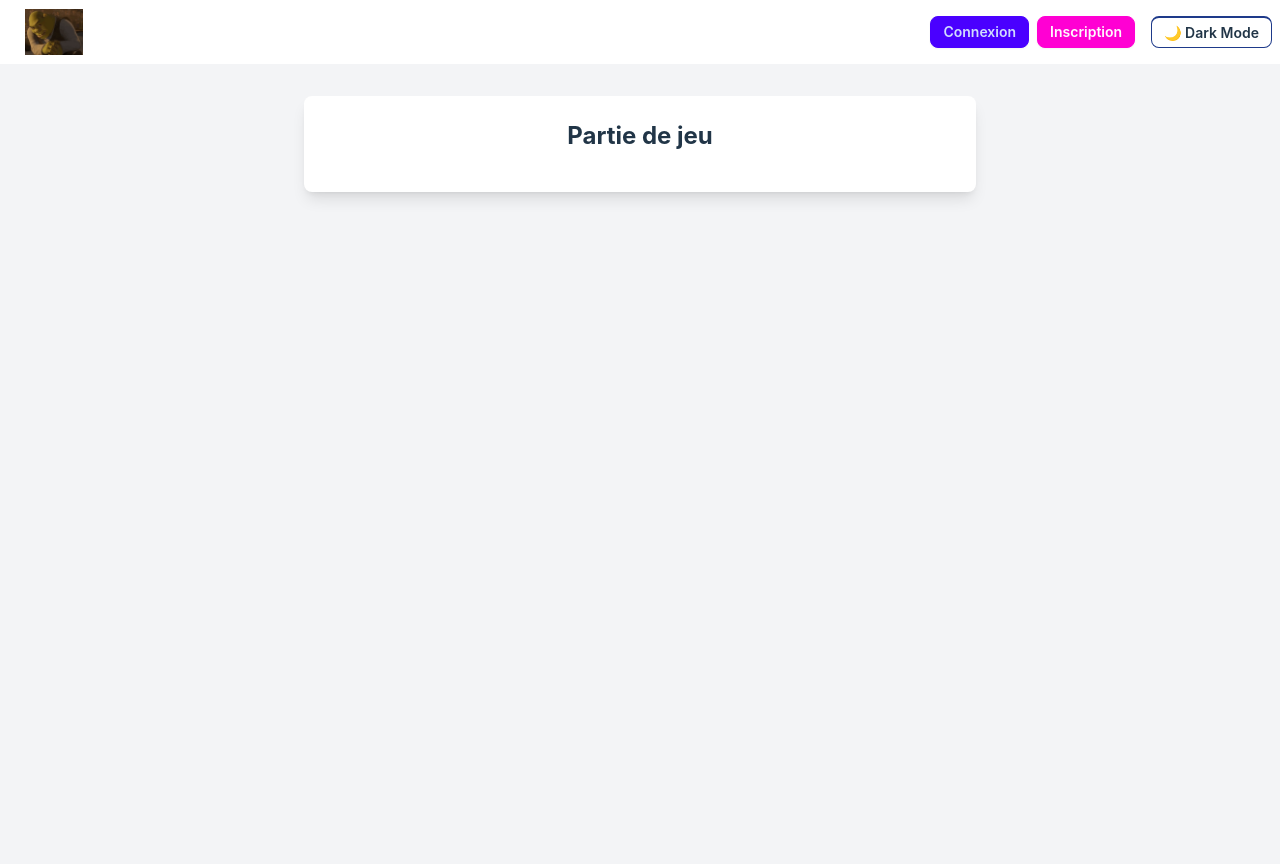
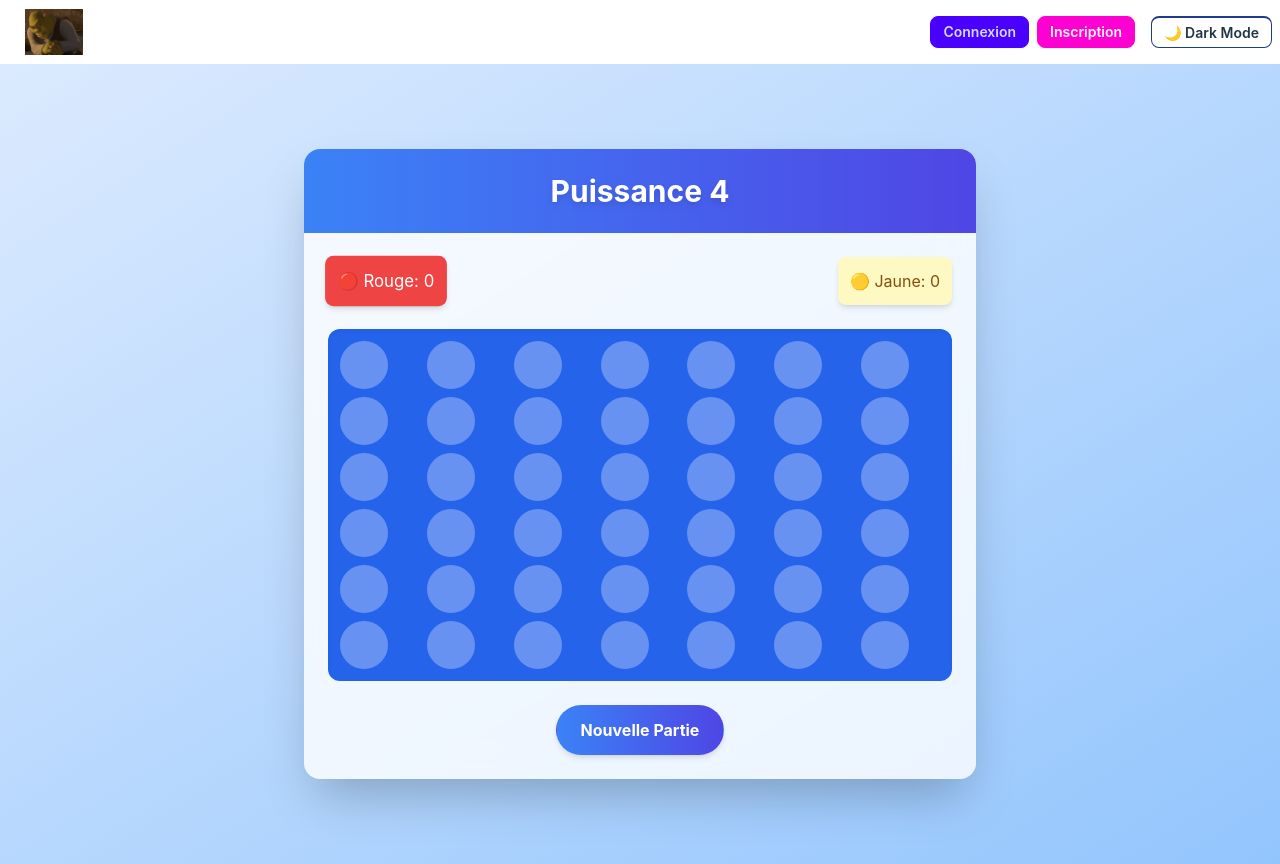
Before and after one commit to Azroph/React-game, a React (Vite) app in the folder frontend/: page /game in a window 1280 px wide. Built offline with nearby package versions, Linux system fonts and the light colour scheme; no server answers; sample sign-in values are in the browser's storage.

Commit message:
add game

```diff
--- a/frontend/src/Components/Game/Game.jsx
+++ b/frontend/src/Components/Game/Game.jsx
@@ -1,158 +1,221 @@
-import React, { useEffect, useState } from 'react';
-import io from 'socket.io-client';
+import React, { useState } from 'react';
 
-const Game = () => {
-    const [socket, setSocket] = useState(null);
-    const [gameState, setGameState] = useState({
-        gameId: null,
-        isCreator: false,
-        currentTurn: false,
-        status: 'disconnected' // 'disconnected', 'waiting', 'playing'
-    });
+// Constantes du jeu
+const ROWS = 6;
+const COLUMNS = 7;
 
-    useEffect(() => {
-        // Récupérer l'ID utilisateur du localStorage
-        const userId = localStorage.getItem('userId');
+function Puissance4() {
+  // États du jeu
+  const [board, setBoard] = useState(
+    Array(ROWS).fill(null).map(() => Array(COLUMNS).fill(null))
+  );
+  const [currentPlayer, setCurrentPlayer] = useState('rouge');
+  const [scores, setScores] = useState({ rouge: 0, jaune: 0 });
+  const [gameStatus, setGameStatus] = useState('en_cours');
+  const [winner, setWinner] = useState(null);
 
-        // Créer la connexion WebSocket
-        const socket = io('http://localhost:3000', {
-            path: '/ws/game'
-        });
+  // Réinitialisation du jeu
+  const resetGame = () => {
+    setBoard(Array(ROWS).fill(null).map(() => Array(COLUMNS).fill(null)));
+    setCurrentPlayer('rouge');
+    setGameStatus('en_cours');
+    setWinner(null);
+  };
 
-        // Gestionnaire de connexion
-        socket.on('connect', () => {
-            console.log('Connecté au serveur WebSocket');
-            setGameState(prev => ({ ...prev, status: 'connected' }));
-        });
+  // Vérification des victoires
+  const checkVictory = (newBoard, player) => {
+    // Vérification horizontale
+    for (let row = 0; row < ROWS; row++) {
+      for (let col = 0; col <= COLUMNS - 4; col++) {
+        if (
+          newBoard[row][col] === player &&
+          newBoard[row][col + 1] === player &&
+          newBoard[row][col + 2] === player &&
+          newBoard[row][col + 3] === player
+        ) {
+          return true;
+        }
+      }
+    }
 
-        // Écouter les événements du jeu
-        socket.on('gameCreated', ({ gameId }) => {
-            setGameState(prev => ({
-                ...prev,
-                gameId,
-                isCreator: true,
-                status: 'waiting'
-            }));
-        });
+    // Vérification verticale
+    for (let row = 0; row <= ROWS - 4; row++) {
+      for (let col = 0; col < COLUMNS; col++) {
+        if (
+          newBoard[row][col] === player &&
+          newBoard[row + 1][col] === player &&
+          newBoard[row + 2][col] === player &&
+          newBoard[row + 3][col] === player
+        ) {
+          return true;
+        }
+      }
+    }
 
-        socket.on('playerJoined', ({ userId }) => {
-            setGameState(prev => ({
-                ...prev,
-                status: 'playing',
-                currentTurn: prev.isCreator // Le créateur commence
-            }));
-        });
+    // Vérification diagonale (montante)
+    for (let row = 3; row < ROWS; row++) {
+      for (let col = 0; col <= COLUMNS - 4; col++) {
+        if (
+          newBoard[row][col] === player &&
+          newBoard[row - 1][col + 1] === player &&
+          newBoard[row - 2][col + 2] === player &&
+          newBoard[row - 3][col + 3] === player
+        ) {
+          return true;
+        }
+      }
+    }
 
-        socket.on('gameJoined', ({ gameId }) => {
-            setGameState(prev => ({
-                ...prev,
-                gameId,
-                status: 'playing',
-                currentTurn: false // Le joueur 2 attend son tour
-            }));
-        });
+    // Vérification diagonale (descendante)
+    for (let row = 0; row <= ROWS - 4; row++) {
+      for (let col = 0; col <= COLUMNS - 4; col++) {
+        if (
+          newBoard[row][col] === player &&
+          newBoard[row + 1][col + 1] === player &&
+          newBoard[row + 2][col + 2] === player &&
+          newBoard[row + 3][col + 3] === player
+        ) {
+          return true;
+        }
+      }
+    }
 
-        socket.on('opponentAction', ({ action }) => {
-            // Gérer l'action de l'adversaire ici
-            setGameState(prev => ({
-                ...prev,
-                currentTurn: true
-            }));
-        });
+    return false;
+  };
 
-        socket.on('actionConfirmed', ({ nextTurn }) => {
-            setGameState(prev => ({
-                ...prev,
-                currentTurn: false
-            }));
-        });
+  // Vérification match nul
+  const checkDraw = (newBoard) => {
+    return newBoard.every(row => row.every(cell => cell !== null));
+  };
 
-        socket.on('error', ({ message }) => {
-            console.error('Erreur WebSocket:', message);
-        });
+  // Jouer un coup
+  const playMove = (col) => {
+    if (gameStatus !== 'en_cours') return;
 
-        setSocket(socket);
+    // Copie du plateau pour éviter la mutation directe
+    const newBoard = [...board.map(row => [...row])];
 
-        // Nettoyage à la déconnexion
-        return () => {
-            socket.disconnect();
-        };
-    }, []);
+    // Trouver la première ligne libre dans la colonne
+    for (let row = ROWS - 1; row >= 0; row--) {
+      if (newBoard[row][col] === null) {
+        newBoard[row][col] = currentPlayer;
 
-    // Fonction pour créer une nouvelle partie
-    const createGame = () => {
-        const userId = localStorage.getItem('userId');
-        socket.emit('createGame', userId);
-    };
+        // Vérifier la victoire
+        if (checkVictory(newBoard, currentPlayer)) {
+          setBoard(newBoard);
+          setGameStatus('gagne');
+          setWinner(currentPlayer);
+          setScores(prev => ({
+            ...prev,
+            [currentPlayer]: prev[currentPlayer] + 1
+          }));
+          return;
+        }
 
-    // Fonction pour rejoindre une partie
-    const joinGame = (gameId) => {
-        const userId = localStorage.getItem('userId');
-        socket.emit('joinGame', { gameId, userId });
-    };
+        // Vérifier match nul
+        if (checkDraw(newBoard)) {
+          setBoard(newBoard);
+          setGameStatus('egalite');
+          return;
+        }
 
-    // Fonction pour effectuer une action
-    const performAction = (action) => {
-        if (!gameState.currentTurn) return;
+        // Mettre à jour le plateau et changer de joueur
+        setBoard(newBoard);
+        setCurrentPlayer(currentPlayer === 'rouge' ? 'jaune' : 'rouge');
+        return;
+      }
+    }
+  };
 
-        socket.emit('gameAction', {
-            gameId: gameState.gameId,
-            userId: localStorage.getItem('userId'),
-            action
-        });
-    };
+  return (
+    <div className="flex flex-col items-center justify-center min-h-screen bg-gradient-to-br from-blue-100 to-blue-300 p-4">
+      <div className="w-full max-w-2xl bg-white/80 backdrop-blur-lg shadow-2xl rounded-2xl overflow-hidden">
+        {/* En-tête du jeu */}
+        <div className="bg-gradient-to-r from-blue-500 to-indigo-600 p-6 text-center">
+          <h1 className="text-3xl font-bold text-white drop-shadow-md">Puissance 4</h1>
+        </div>
 
-    return (
-        <div className="min-h-screen bg-gray-100 p-8">
-            <div className="max-w-2xl mx-auto">
-                <div className="bg-white rounded-lg shadow-lg p-6 mb-6">
-                    <h1 className="text-2xl font-bold mb-4">Partie de jeu</h1>
+        {/* Conteneur principal */}
+        <div className="p-6">
+          {/* Tableau de scores */}
+          <div className="flex justify-between mb-6">
+            <div
+              className={`p-3 rounded-lg shadow-md transition-all duration-300 ease-in-out transform ${
+                currentPlayer === 'rouge'
+                  ? 'bg-red-500 text-white scale-105 shadow-lg'
+                  : 'bg-red-100 text-red-800'
+              }`}
+            >
+              🔴 Rouge: {scores.rouge}
+            </div>
+            <div
+              className={`p-3 rounded-lg shadow-md transition-all duration-300 ease-in-out transform ${
+                currentPlayer === 'jaune'
+                  ? 'bg-yellow-500 text-white scale-105 shadow-lg'
+                  : 'bg-yellow-100 text-yellow-800'
+              }`}
+            >
+              🟡 Jaune: {scores.jaune}
+            </div>
+          </div>
 
-                    {gameState.status === 'connected' && !gameState.gameId && (
-                        <div className="space-y-4">
-                            <button
-                                onClick={createGame}
-                                className="bg-blue-500 text-white px-4 py-2 rounded hover:bg-blue-600"
-                            >
-                                Créer une nouvelle partie
-                            </button>
+          {/* Plateau de jeu */}
+          <div className="bg-blue-600 p-3 rounded-xl shadow-inner">
+            <div className="grid grid-cols-7 gap-2">
+              {board.map((row, rowIndex) =>
+                row.map((cell, colIndex) => (
+                  <div
+                    key={`${rowIndex}-${colIndex}`}
+                    className={`w-12 h-12 rounded-full transition-all duration-300 ease-in-out cursor-pointer
+                      ${cell === null ? 'bg-white/30 hover:bg-white/50' : ''}
+                    `}
+                    style={{
+                      backgroundColor:
+                        cell === 'rouge' ? 'rgb(220, 38, 38)' :
+                        cell === 'jaune' ? 'rgb(234, 179, 8)' :
+                        'rgba(255,255,255,0.3)'
+                    }}
+                    onClick={() => playMove(colIndex)}
+                  />
+                ))
+              )}
+            </div>
+          </div>
 
-                            <div>
-                                <input
-                                    type="text"
-                                    placeholder="ID de la partie à rejoindre"
-                                    className="border p-2 rounded mr-2"
-                                    onChange={(e) => setGameId(e.target.value)}
-                                />
-                                <button
-                                    onClick={() => joinGame(gameId)}
-                                    className="bg-green-500 text-white px-4 py-2 rounded hover:bg-green-600"
-                                >
-                                    Rejoindre
-                                </button>
-                            </div>
-                        </div>
-                    )}
+          {/* Messages de statut */}
+          {(gameStatus === 'gagne' || gameStatus === 'egalite') && (
+            <div className="mt-6 text-center">
+              {gameStatus === 'gagne' && (
+                <div className="text-2xl font-bold animate-pulse">
+                  {winner === 'rouge' ? '🔴 Rouge' : '🟡 Jaune'} a gagné !
+                </div>
+              )}
+              {gameStatus === 'egalite' && (
+                <div className="text-2xl font-bold">
+                  Égalité !
+                </div>
+              )}
+            </div>
+          )}
 
-                    {gameState.status === 'waiting' && (
-                        <div className="text-center">
-                            <p className="text-lg mb-4">En attente d'un autre joueur...</p>
-                            <p className="text-gray-600">ID de la partie: {gameState.gameId}</p>
-                        </div>
-                    )}
+          {/* Bouton Nouvelle Partie */}
+          <div className="flex justify-center mt-6">
+            <button
+              onClick={resetGame}
+              className="bg-gradient-to-r from-blue-500 to-indigo-600
+                         text-white font-bold py-3 px-6 rounded-full
+                         hover:from-blue-600 hover:to-indigo-700
+                         transition-all duration-300
+                         transform hover:scale-105
+                         shadow-md hover:shadow-xl"
+            >
+              Nouvelle Partie
+            </button>
+          </div>
+        </div>
+      </div>
+    </div>
+  );
+}
 
-                    {gameState.status === 'playing' && (
-                        <div>
-                            <p className="text-lg mb-4">
-                                {gameState.currentTurn ? "C'est votre tour!" : "Tour de l'adversaire..."}
-                            </p>
-                            {/* Ajouter ici les contrôles de jeu spécifiques */}
-                        </div>
-                    )}
-                </div>
-            </div>
-        </div>
-    );
-};
-
-export default Game;
+export default Puissance4;
```
